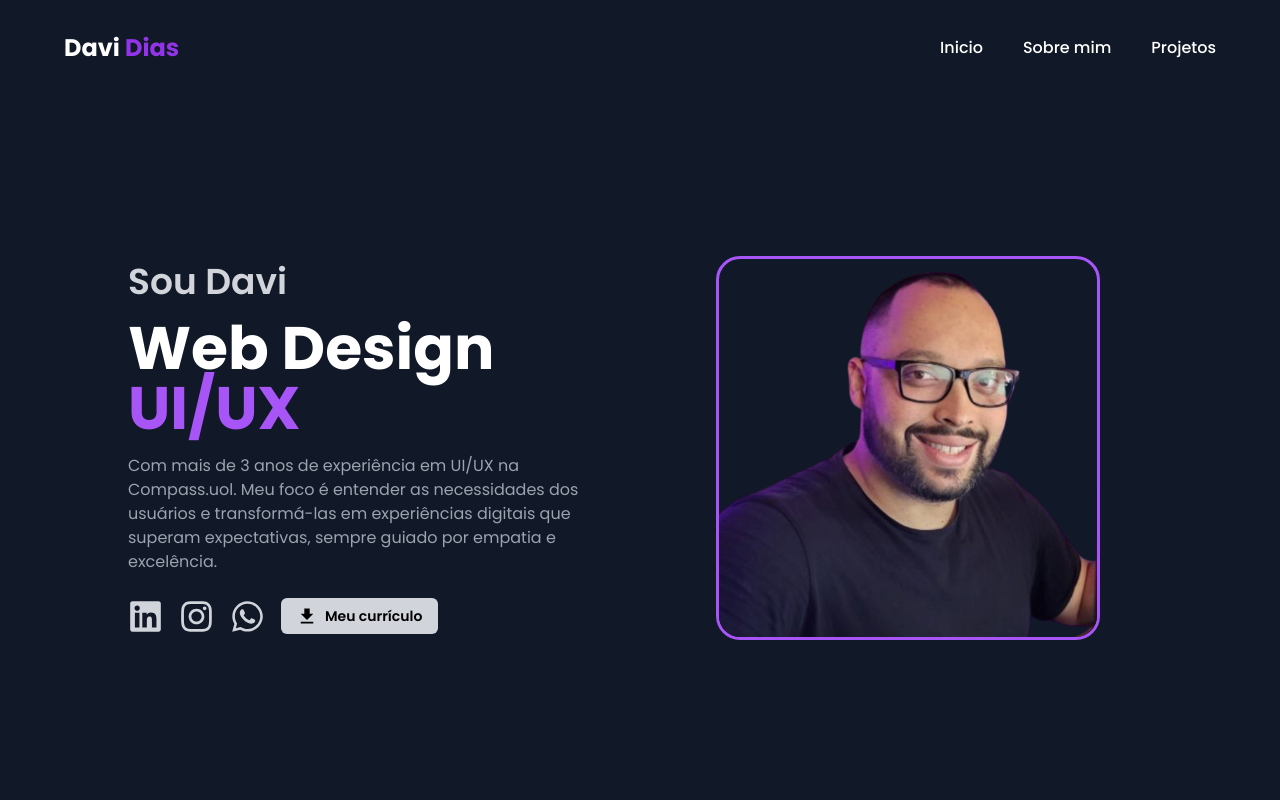
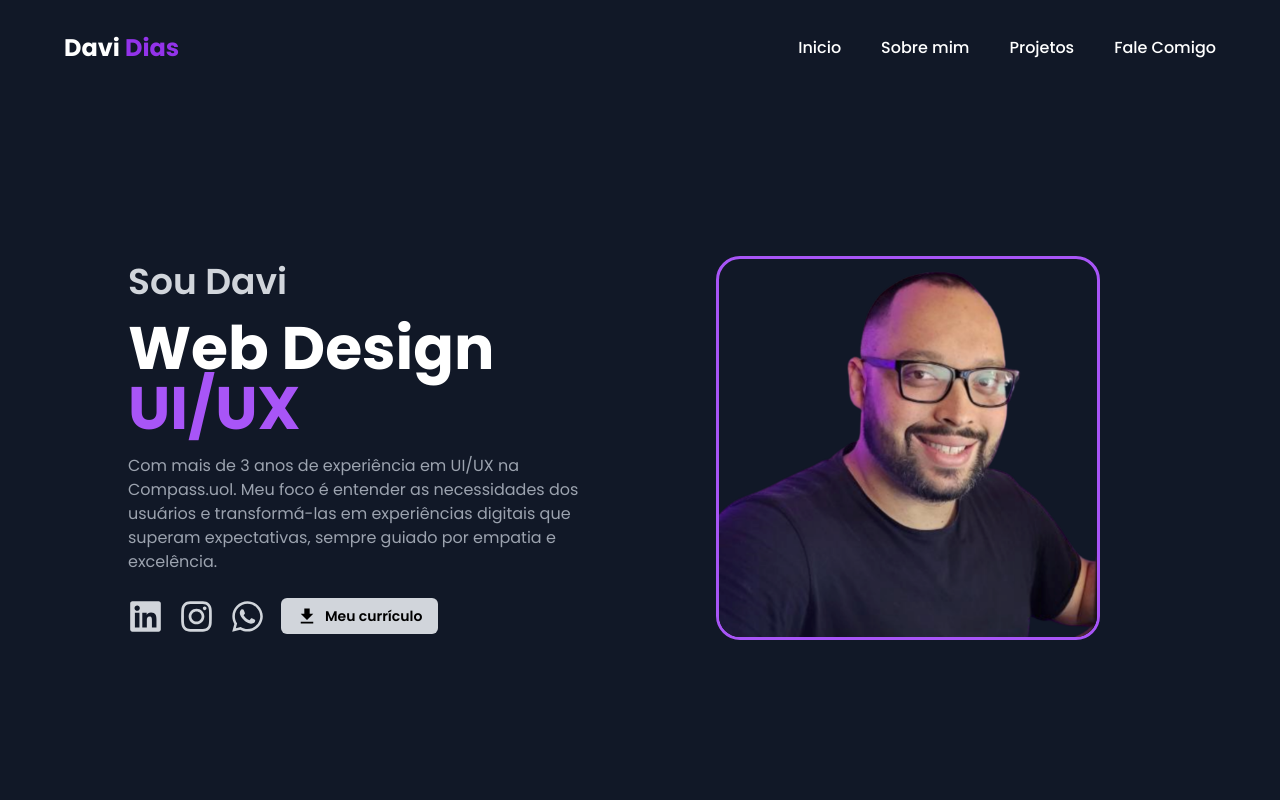
Before and after one commit to DaviGDias/portifolio, a Next.js app: page / in a window 1280 px wide. Shown: the top 800 px of the page. Built offline with nearby package versions, Linux system fonts and the light colour scheme.

Commit message:
Add files via upload

```diff
--- a/constant/constant.ts
+++ b/constant/constant.ts
@@ -1,7 +1,7 @@
 export const navLinks = [
     {
         id:1,
-        url:'#inicio',
+        url:'#inicioe',
         label: 'Inicio'
     },
     {
@@ -14,7 +14,11 @@ export const navLinks = [
         url:'#projeto',
         label: 'Projetos'
     },
-
+    {
+        id:4,
+        url:'#fale_comigo',
+        label: 'Fale Comigo'
+    },
 
 
 ]
```
